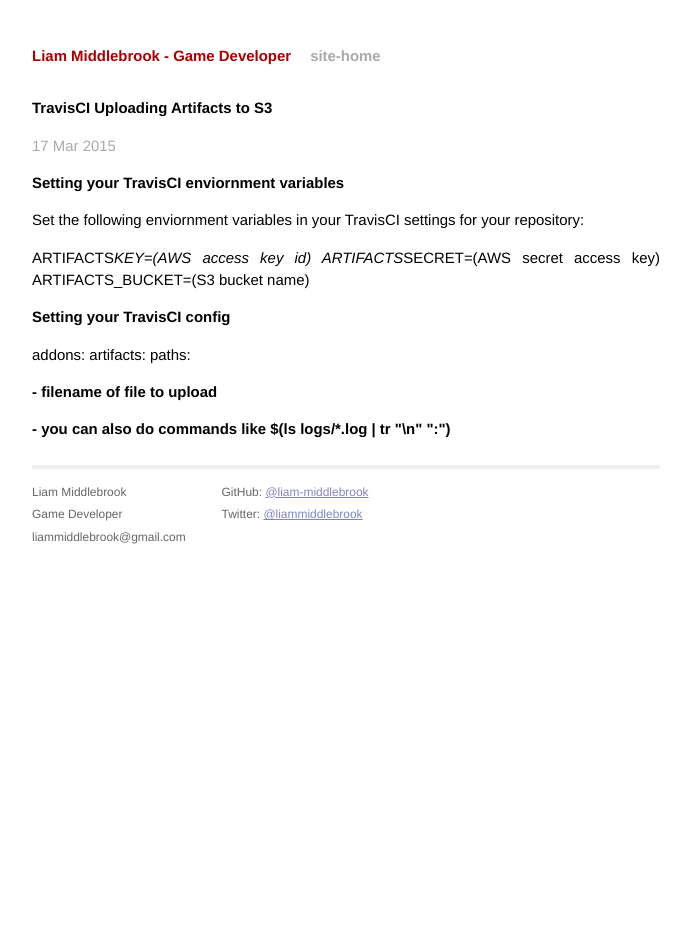
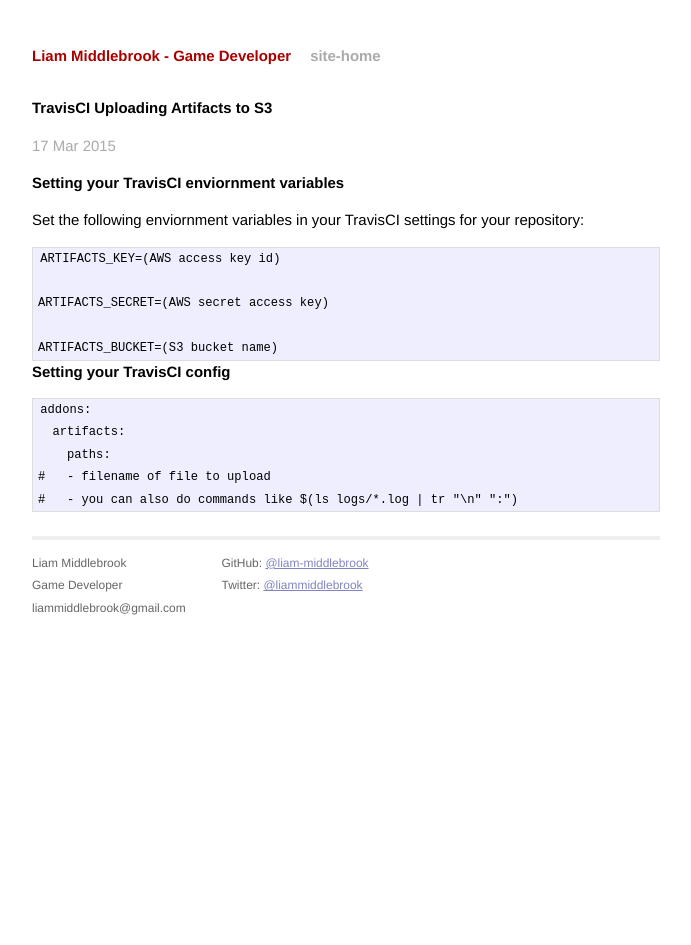
Before and after one commit to liam-middlebrook/blog, a Jekyll site: the page 2015/03/17/travis-s3.html, which Jekyll copies as it is, in a window 1280 px wide. Shown: the whole page, without its empty margins (294-985 px from the left). Built offline with Jekyll 4.4.1, drawn with Linux system fonts in a browser that asks for light colours; Markdown is read by kramdown in place of the engine named in the settings; comment, search, counter and statistics services are not loaded; some of the changed lines change nothing that is shown.

Commit message:
Publishing: formatting

```diff
--- a/2015/03/17/travis-s3.html
+++ b/2015/03/17/travis-s3.html
@@ -29,23 +29,19 @@
 
 <p>Set the following enviornment variables in your TravisCI settings for your
 repository:</p>
+<div class="highlight"><pre><code class="language-text" data-lang="text">ARTIFACTS_KEY=(AWS access key id)
 
-<blockquote>
-<p>ARTIFACTS<em>KEY=(AWS access key id)
-  ARTIFACTS</em>SECRET=(AWS secret access key)
-  ARTIFACTS_BUCKET=(S3 bucket name)</p>
-</blockquote>
+ARTIFACTS_SECRET=(AWS secret access key)
 
+ARTIFACTS_BUCKET=(S3 bucket name)
+</code></pre></div>
 <h1>Setting your TravisCI config</h1>
-
-<p>addons:
+<div class="highlight"><pre><code class="language-text" data-lang="text">addons:
   artifacts:
-    paths:</p>
-
-<h1>- filename of file to upload</h1>
-
-<h1>- you can also do commands like $(ls logs/*.log | tr &quot;\n&quot; &quot;:&quot;)</h1>
-
+    paths:
+#   - filename of file to upload
+#   - you can also do commands like $(ls logs/*.log | tr &quot;\n&quot; &quot;:&quot;)
+</code></pre></div>
 </div>
 
 
```
